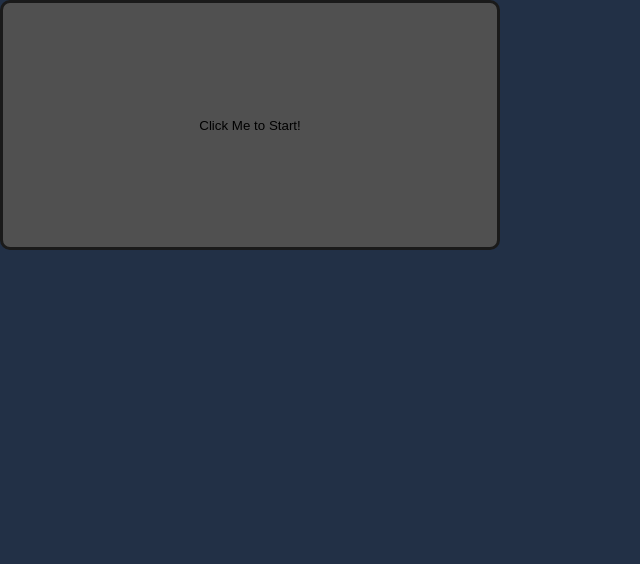
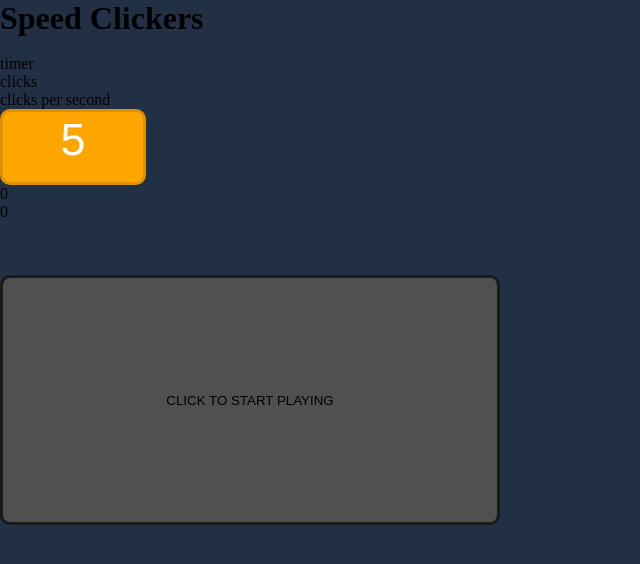
Before and after one commit to iHas3Arms/CPS-Test, a plain HTML site: page src/index.html in a window 1280 px wide. Shown: the whole page, without its empty margins (0-640 px from the left). Drawn offline with Linux system fonts and the light colour scheme.

Commit message:
Update index.html

```diff
--- a/src/index.html
+++ b/src/index.html
@@ -8,8 +8,28 @@
     <link href="style.css" rel="stylesheet">
 </head>
 <body>
-    <div id="mask"></div>
-    <button id="btn" onclick="addClick()">Click Me to Start!</button>
+    <h1>Speed Clickers</h1>
+    <br>
+    <div id="button">
+        <p id="timer-t">timer</p>
+        <p id="timer-c">clicks</p>
+        <p id="timer-cps">clicks per second</p>
+        <div id="boxes">
+            <div class="inline" id="box-bg">
+                <p id="timer">5</p>
+            </div>
+            <div class="inline" id="box-bg-a">
+                <p id="clicks">0</p>
+            </div>
+            <div class="inline" id="box-bg-b">
+                <p id="cps">0</p>
+            </div>
+        </div>
+        <br><br><br>
+        <div id="btn-sr">
+            <button id="btn" onclick="addClick()">CLICK TO START PLAYING</button>
+        </div>
+    </div>
 </body>
 <script src="script.js"></script>
 </html>
```
